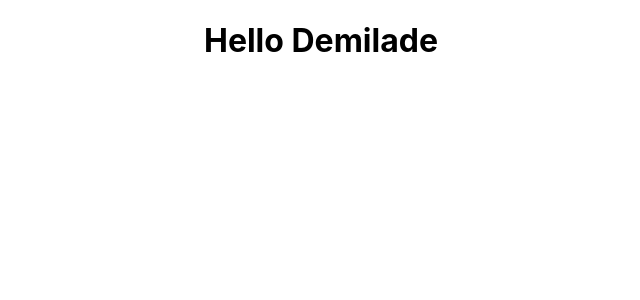
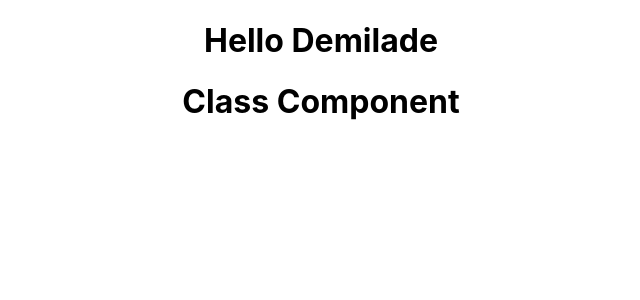
Before and after one commit to D-Alegria/hello_world_react, a React (Create React App) app: page / in a window 1280 px wide. Shown: the top 300 px of the page, without its empty margins (319-959 px from the left). Built offline with nearby package versions, Linux system fonts and the light colour scheme.

Commit message:
Learnt about class components

```diff
--- a/src/App.js
+++ b/src/App.js
@@ -1,11 +1,13 @@
-import React from 'react';
-import './App.css';
-import Greet from './components/Greet'
+import React from "react";
+import "./App.css";
+import Greet from "./components/Greet";
+import Welcome from "./components/Welcome";
 
 function App() {
   return (
     <div className="App">
-      <Greet/>
+      <Greet />
+      <Welcome />
     </div>
   );
 }
--- /dev/null
+++ b/src/components/Welcome.js
@@ -0,0 +1,8 @@
+import React, { Component } from "react";
+
+class Welcome extends Component {
+    render(){
+        return <h1>Class Component</h1>
+    }
+}
+export default Welcome
```
